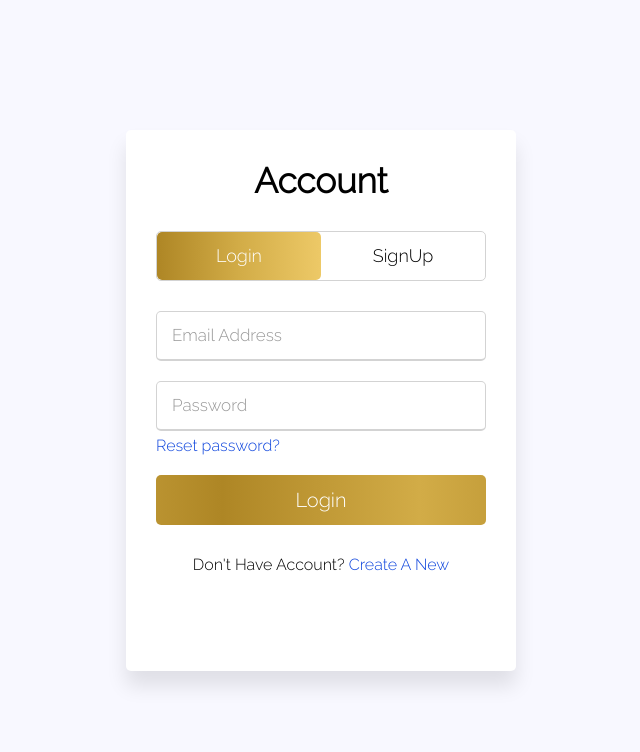
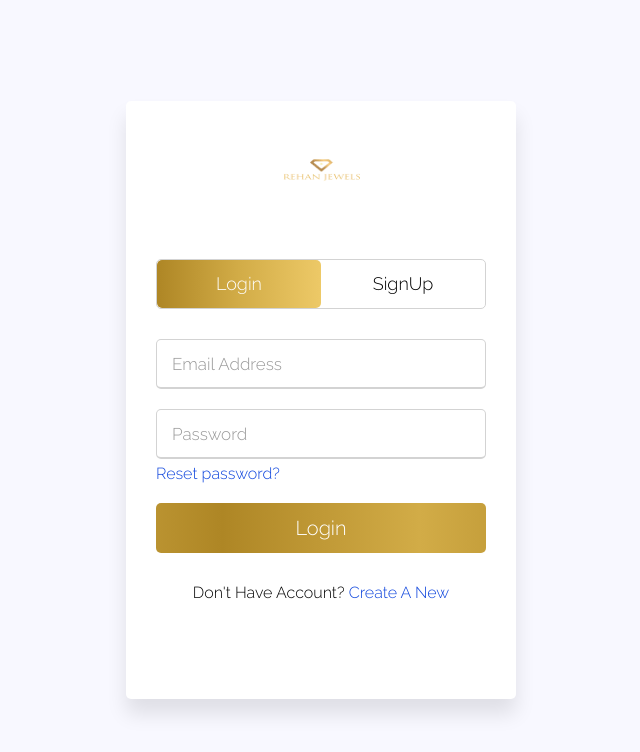
Before and after one commit to somuthehunter/RehanJewels, a plain HTML site: page index.html in a window 1280 px wide. Shown: the whole page, without its empty margins (319-959 px from the left). Drawn offline with Linux system fonts and the light colour scheme.

Commit message:
Update index.html

```diff
--- a/index.html
+++ b/index.html
@@ -10,10 +10,10 @@
       <div class="wrapper">
          <div class="title-text">
             <div class="title login">
-               Account
+               <img src="logo.png" class="logo">
             </div>
             <div class="title signup">
-               Account
+               <img src="logo.png" class="logo">
             </div>
          </div>
          <div class="form-container">
```
